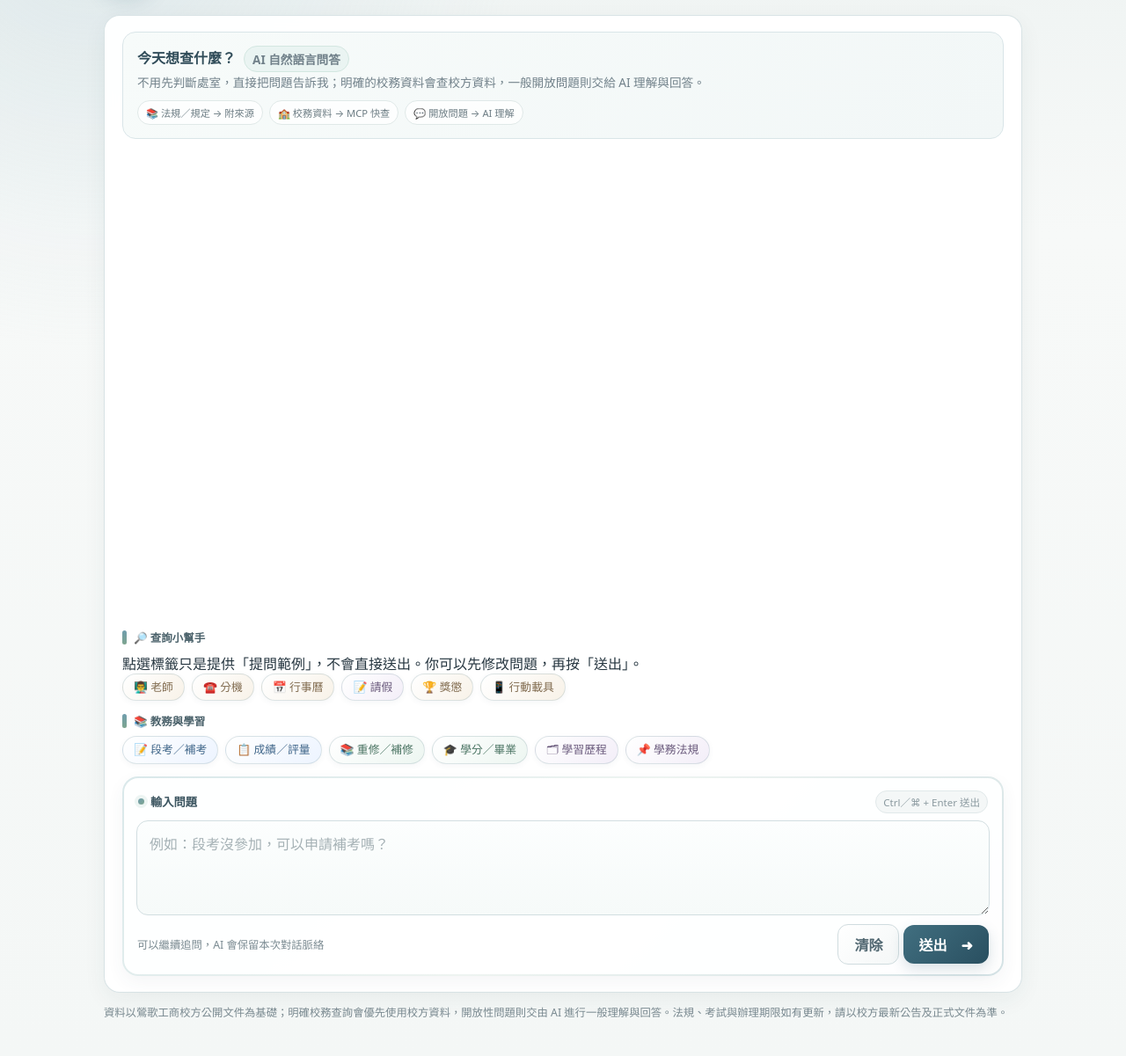
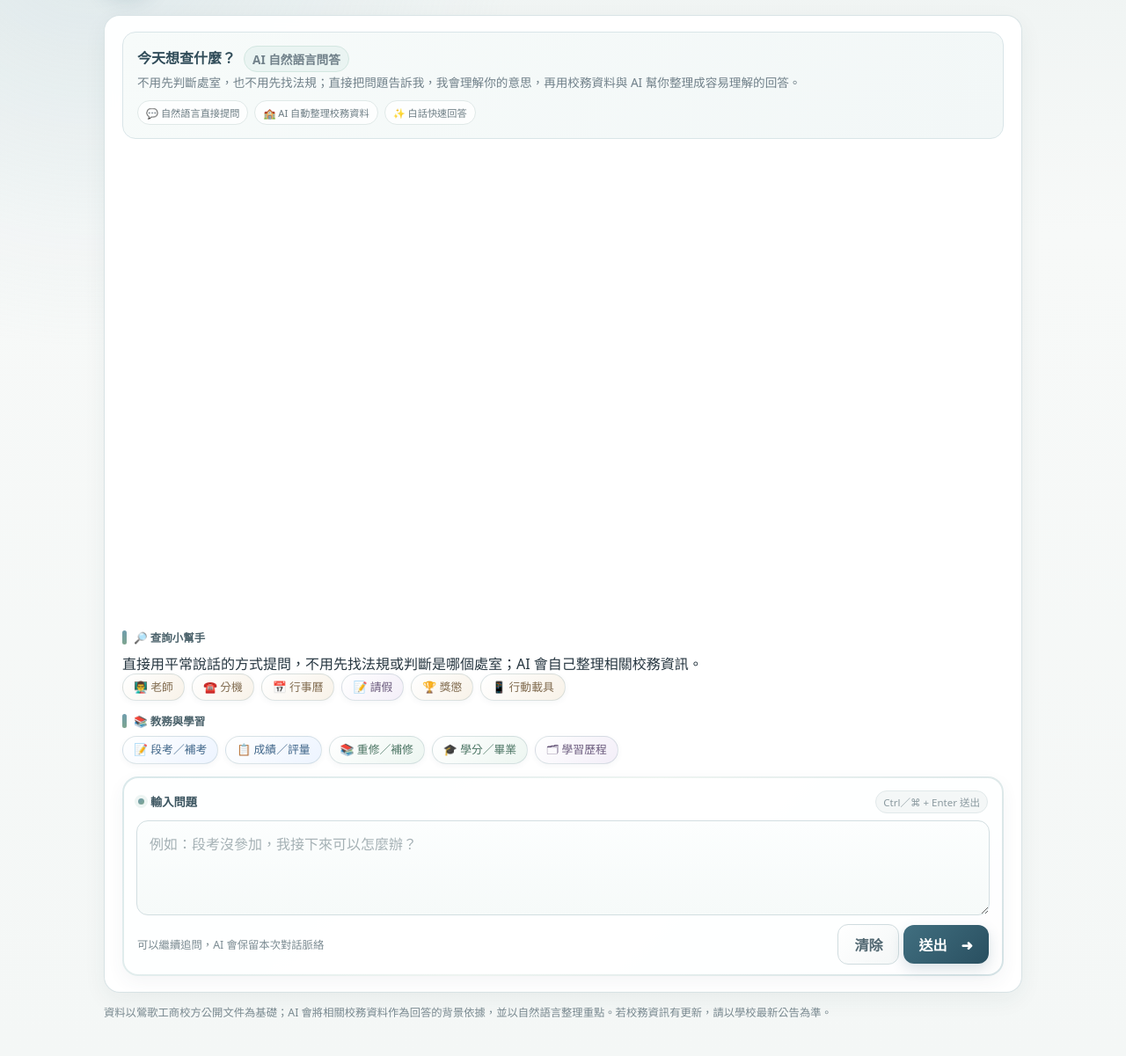
Before and after one commit to lxl-0212/ykvs-ai-assistant, a website: page index.html in a window 1280 px wide. Shown: the part 95-1296 px from the top of the page at 88% size. Drawn offline with Linux system fonts and the light colour scheme.

Commit message:
Add files via upload

```diff
--- a/index.html
+++ b/index.html
@@ -65,7 +65,7 @@ textarea::placeholder{color:#a5b1b5}textarea:hover{border-color:#b9cbd0}textarea
 <header class="hero">
   <div class="brand">
     <div class="crest" aria-hidden="true">🎓</div>
-    <div><h1>鶯歌工商校務 AI 助理</h1><p class="sub">校園公開資料 × MCP × AI 快速查詢</p></div>
+    <div><h1>鶯歌工商校務 AI 助理</h1><p class="sub">校園公開資料 × RAG × AI 自然語言問答</p></div>
   </div>
   <div class="status">● 查詢服務</div>
 </header>
@@ -75,18 +75,18 @@ textarea::placeholder{color:#a5b1b5}textarea:hover{border-color:#b9cbd0}textarea
   <section class="card chat" aria-label="校務資料查詢">
     <div class="welcome">
       <div class="welcome-title"><strong>今天想查什麼？</strong><span class="mode-badge">AI 自然語言問答</span></div>
-      <span>不用先判斷處室，直接把問題告訴我；明確的校務資料會查校方資料，一般開放問題則交給 AI 理解與回答。</span>
+      <span>不用先判斷處室，也不用先找法規；直接把問題告訴我，我會理解你的意思，再用校務資料與 AI 幫你整理成容易理解的回答。</span>
       <div class="mode-hints" aria-label="查詢模式">
-        <span>📚 法規／規定 → 附來源</span>
-        <span>🏫 校務資料 → MCP 快查</span>
-        <span>💬 開放問題 → AI 理解</span>
+        <span>💬 自然語言直接提問</span>
+        <span>🏫 AI 自動整理校務資料</span>
+        <span>✨ 白話快速回答</span>
       </div>
     </div>
     <div id="log" role="log" aria-live="polite" aria-label="對話紀錄"></div>
 
     <div class="tag-section helper-section">
       <div class="tag-section-title">🔎 查詢小幫手</div>
-      <div class="helper-note">點選標籤只是提供「提問範例」，不會直接送出。你可以先修改問題，再按「送出」。</div>
+      <div class="helper-note">直接用平常說話的方式提問，不用先找法規或判斷是哪個處室；AI 會自己整理相關校務資訊。</div>
       <div class="quick-tags" aria-label="查詢小幫手提問分類">
         <button class="quick-tag other" data-query="XXX老師在哪個單位？">👨‍🏫 老師</button>
         <button class="quick-tag other" data-query="教務處的分機是多少？">☎️ 分機</button>
@@ -104,8 +104,7 @@ textarea::placeholder{color:#a5b1b5}textarea:hover{border-color:#b9cbd0}textarea
         <button class="quick-tag credit" data-query="重修通常要怎麼辦理？">📚 重修／補修</button>
         <button class="quick-tag credit" data-query="畢業需要符合哪些學分條件？">🎓 學分／畢業</button>
         <button class="quick-tag student" data-query="學習歷程要怎麼準備比較好？">🗂 學習歷程</button>
-        <button class="quick-tag student" data-query="如果我想查學務相關法規，可以看哪些資料？">📌 學務法規</button>
-      </div>
+              </div>
     </div>
     <div class="composer">
       <div class="composer-inner">
@@ -113,7 +112,7 @@ textarea::placeholder{color:#a5b1b5}textarea:hover{border-color:#b9cbd0}textarea
           <label class="composer-label" for="msg"><span class="dot"></span>輸入問題</label>
           <span class="composer-tip">Ctrl／⌘ + Enter 送出</span>
         </div>
-        <textarea id="msg" placeholder="例如：段考沒參加，可以申請補考嗎？"></textarea>
+        <textarea id="msg" placeholder="例如：段考沒參加，我接下來可以怎麼辦？"></textarea>
         <div class="actions">
           <span class="hint">可以繼續追問，AI 會保留本次對話脈絡</span>
           <div><button id="clear" class="clear" type="button">清除</button> <button id="send" type="button">送出　➜</button></div>
@@ -122,7 +121,7 @@ textarea::placeholder{color:#a5b1b5}textarea:hover{border-color:#b9cbd0}textarea
     </div>
   </section>
 </div>
-<footer>資料以鶯歌工商校方公開文件為基礎；明確校務查詢會優先使用校方資料，開放性問題則交由 AI 進行一般理解與回答。法規、考試與辦理期限如有更新，請以校方最新公告及正式文件為準。</footer>
+<footer>資料以鶯歌工商校方公開文件為基礎；AI 會將相關校務資料作為回答的背景依據，並以自然語言整理重點。若校務資訊有更新，請以學校最新公告為準。</footer>
 </main>
 
 <script>
```
Also changed, not shown: server.js (+6 -5 lines), README.md.
